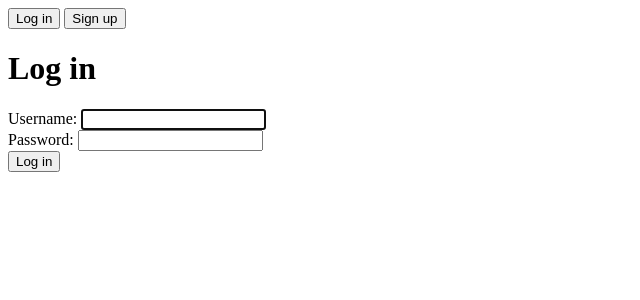
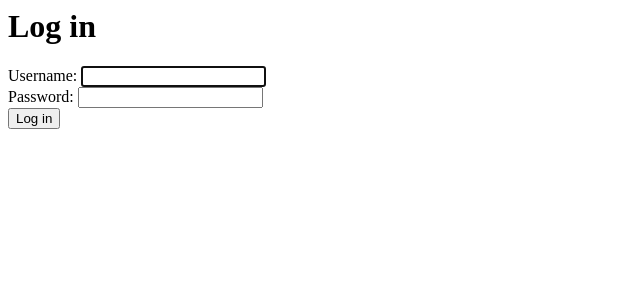
Before and after one commit to BMWdejf/final-project-backend, a Django app: page /login/?next=/ in a window 1280 px wide. Shown: the top 300 px of the page, without its empty margins (0-640 px from the left). Run offline with Django 4.2, Linux system fonts and the light colour scheme.

Commit message:
Remove Login and Sing up buttons

```diff
--- a/templates/admin/login.html
+++ b/templates/admin/login.html
@@ -11,10 +11,10 @@
 
   </div>
   <div class="col col-2">
-    <div class="btn-box">
+   <!-- <div class="btn-box">
       <button class="btn btn-1" id="login">{% translate "Log in" %}</button>
       <button class="btn btn-2" id="signup">{% translate "Sign up" %}</button>
-    </div>
+    </div> -->
 
     <div id="content-main">
 
```
